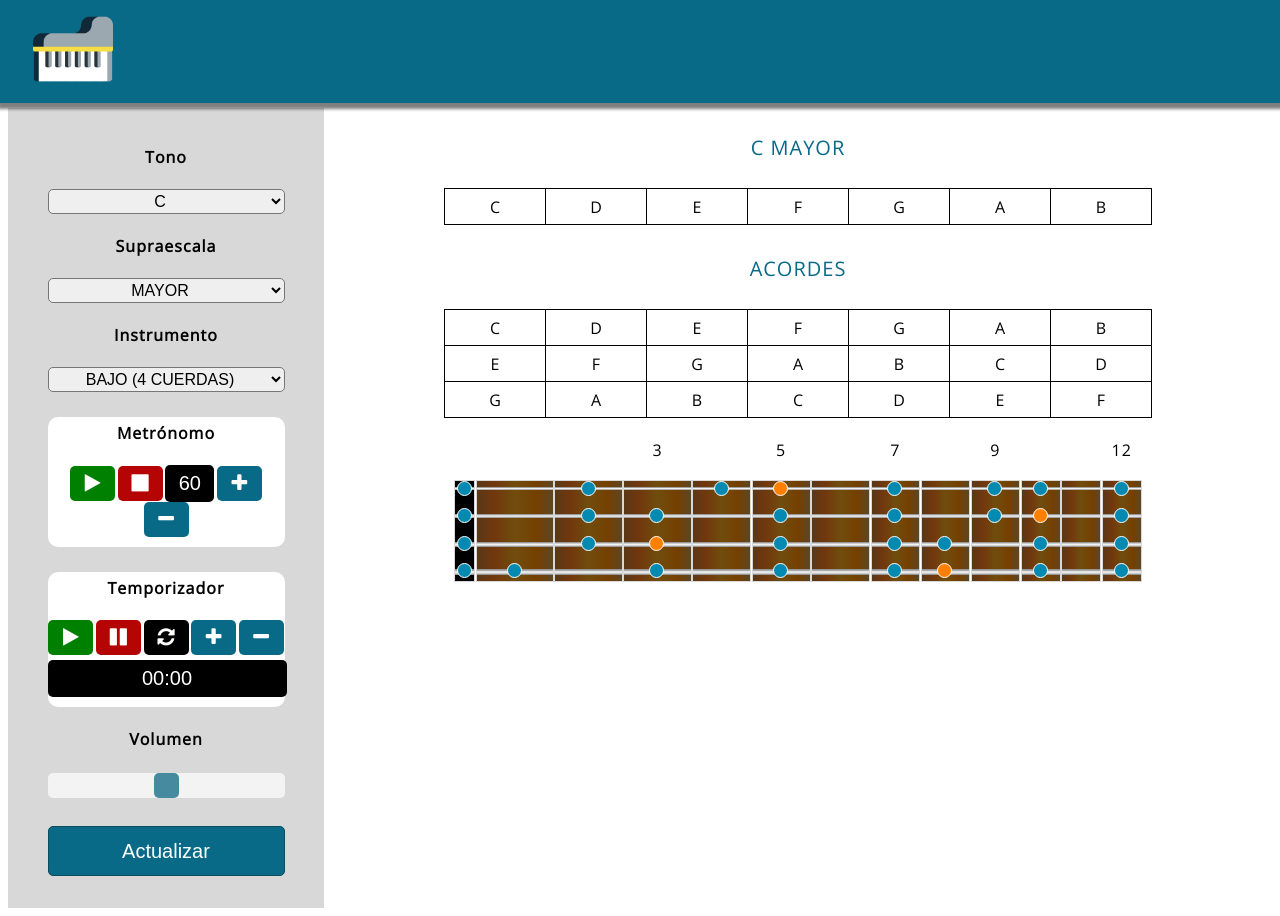
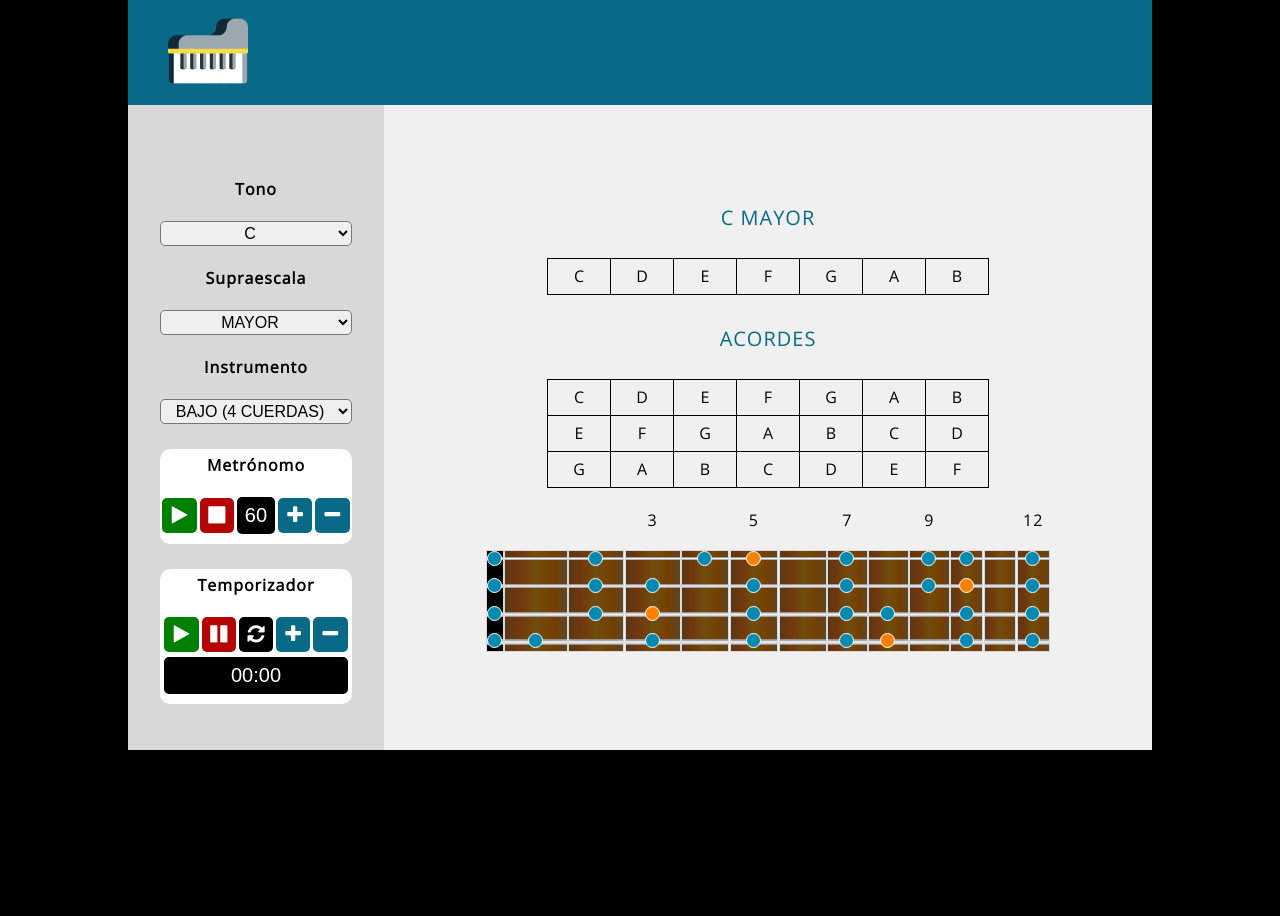
Before and after one commit to franco-villarreal/mcalc, a plain HTML site: page index.html in a window 1280 px wide. After the commit the page ends 800 px from the top, so only its background shows below. Drawn offline with nearby package versions, Linux system fonts and the light colour scheme.

Commit message:
update improvement

```diff
--- a/index.html
+++ b/index.html
@@ -81,15 +81,6 @@
       				<input type="text" id="timer" name="country" value='00:00' class="text-timer" readonly>
 
 
-      			</div>
-
-      			<div class="input-div-4">
-      				<p><strong>Volumen</strong></p>
-      				<input type="range" min="0" max="1" value="0.5" step="0.1" id="mislider" name="" class="slider">
-      			</div>
-
-      			<div class="boton-ver">
-        			<button style="cursor:pointer" id="btnVer">Actualizar</button>
       			</div>
 
     		</div>
--- a/script/main.js
+++ b/script/main.js
@@ -1,32 +1,25 @@
-var btn = document.getElementById('btnVer');
 var titulo = document.getElementById('titulo');
 var acordes = document.getElementById('acordes');
-
 window.onload = ocultarMastil();
 window.onload = ocultarMastilG6();
-
 function ocultarMastil(){
 	var elemento = document.getElementById('contenedorMastil');
 	elemento.style.display = 'none';
 }
-
 function ocultarMastilG6(){
 	var elemento = document.getElementById('contenedorMastilG6');
 	elemento.style.display = 'none';
 }
-
 function mostrarMastil(){
 	ocultarMastilG6();
 	var elemento = document.getElementById('contenedorMastil');
 	elemento.style.display = 'block';
 }
-
 function mostrarMastilG6(){
 	ocultarMastil();
 	var elemento = document.getElementById('contenedorMastilG6');
 	elemento.style.display = 'block';
 }
-
 var NOTAS = ['C','C#','D','D#','E','F','F#','G','G#','A','A#','B'];
 var SEMITONO = 1;
 var TONO = SEMITONO*2;
@@ -37,39 +30,26 @@ var LIDIO = [0,TONO,TONO,TONO,SEMITONO,TONO,TONO];
 var MIXOLIDIO = [0,TONO,TONO,SEMITONO,TONO,TONO,SEMITONO];
 var EOLICO = [0,TONO,SEMITONO,TONO,TONO,SEMITONO,TONO];
 var LOCRIO = [0,SEMITONO,TONO,TONO,SEMITONO,TONO,TONO];
-
 var MAYOR = [0,TONO,TONO,SEMITONO,TONO,TONO,TONO];
 var MENOR = [0,TONO,SEMITONO,TONO,TONO,SEMITONO,TONO];
 var MENOR_ARMONICA = [0,TONO,SEMITONO,TONO,TONO,SEMITONO,TONO+SEMITONO];
 var PENTATONICA_MENOR = [0,TONO+SEMITONO,TONO,TONO,TONO+SEMITONO];
 var PENTATONICA_MAYOR = [0,TONO,TONO,TONO+SEMITONO,TONO];
-
 var NOTAS_CUERDAS = [['G','G#','A','A#','B','C','C#','D','D#','E','F','F#','G'],['D','D#','E','F','F#','G','G#','A','A#','B','C','C#','D'],['A','A#','B','C','C#','D','D#','E','F','F#','G','G#','A'],['E','F','F#','G','G#','A','A#','B','C','C#','D','D#','E']];
 var NOTAS_CUERDAS_G6 = [['E','F','F#','G','G#','A','A#','B','C','C#','D','D#','E'],['B','C','C#','D','D#','E','F','F#','G','G#','A','A#','B'],['G','G#','A','A#','B','C','C#','D','D#','E','F','F#','G'],['D','D#','E','F','F#','G','G#','A','A#','B','C','C#','D'],['A','A#','B','C','C#','D','D#','E','F','F#','G','G#','A'],['E','F','F#','G','G#','A','A#','B','C','C#','D','D#','E']];
-btn.onclick = function() {
+var inputTonalidad = document.getElementById("tonalidad");
+var inputEscala = document.getElementById("escala");
+var inputInstrumento = document.getElementById("instrumento");
+window.onload = calcularTonalidad();
+inputTonalidad.addEventListener('change', () => {
 	calcularTonalidad();
-}
-
-window.onload = calcularTonalidad();
-/*	var tono = prompt('Por favor, ingrese la tonalidad deseada');
-	if (tono === 'C' || tono === 'C#' || tono === 'D' || tono === 'D#' || tono === 'E' || tono === 'F' || tono === 'F#' || tono === 'G' || tono === 'G#' || tono === 'A' || tono === 'A#' || tono === 'B'){
-		return tono;
-	} else {
-		alert('El dato ingresado es incorrecto');
-		setTonalidad();
-	}
-}
-
-function setEscala(){
-	var escala = prompt('Por favor, ingrese la escala deseada');
-	if (escala === 'MENOR' || escala === 'MAYOR' || escala === 'MENOR ARMONICA'){
-		return escala;
-	} else {
-		alert('El dato ingresado es incorrecto');
-		setEscala();
-	}
-}
-*/
+});
+inputEscala.addEventListener('change', (event) => {
+	calcularTonalidad();
+});
+inputInstrumento.addEventListener('change', (event) => {
+	calcularTonalidad();
+});
 function getPosNota(tonalidad){
 	var posNota = -1;
 	var i = 0;
@@ -81,7 +61,6 @@ function getPosNota(tonalidad){
 	}
 	return posNota;
 }
-
 function reordenarNotas(tonalidad){
 	var posNota = getPosNota(tonalidad);
 	var notas = new Array(12);
@@ -94,10 +73,9 @@ function reordenarNotas(tonalidad){
 	}
 	return notas;
 }
-
 function calcularGrados(){
-	var tonalidad = document.getElementById("tonalidad").value;
-	var escala = document.getElementById("escala").value;
+	var tonalidad = inputTonalidad.value;
+	var escala = inputEscala.value;
 	var intervalo = 0;
 	titulo.innerHTML = tonalidad + ' ' + escala;
 	acordes.innerHTML = 'ACORDES';
@@ -201,9 +179,8 @@ function calcularGrados(){
 	}
 	return grados;
 }
-
 function calcularTonalidad(){
-	var instrumento = document.getElementById("instrumento").value;
+	var instrumento = inputInstrumento.value;
 	var grados = calcularGrados();
 	var row = document.getElementById("row");
 	var row1 = document.getElementById("row-1");
@@ -223,12 +200,10 @@ function calcularTonalidad(){
 	document.getElementById("tabla").style.display = "inline";
 	marcarMastil(grados, instrumento);
 }
-
 function listarAcordes(grados){
 	var row1 = document.getElementById("row-1");
 	var row2 = document.getElementById("row-2");
 	var row3 = document.getElementById("row-3");
-
 	for (var i=0; i<grados.length; i++){
 		var td = document.createElement('td');
         td.innerHTML = grados[i];
@@ -257,7 +232,6 @@ function listarAcordes(grados){
 	}
 	document.getElementById("tabla-acordes").style.display = "inline";
 }
-
 function marcarMastil(grados, instrumento){
 	var inst = 'INTRUMENTO NO SELECCIONADO';
 	var cantCuerdas = 0;
@@ -286,17 +260,13 @@ function marcarMastil(grados, instrumento){
 			var x = 0;
 			var encontrado = false;
 			while (x<grados.length && encontrado === false){
-
 				if (notasPorCuerda[j][i] == grados[0]){
 					cuerdas[j][i].style.display = 'inline-block';
 					cuerdas[j][i].style.backgroundColor = '#FF8000';
-					/*cuerdas[j][i].style.border = '1px solid #DF7401';*/
 					encontrado = true;
 				} else if(notasPorCuerda[j][i] == grados[x]){
-
 					cuerdas[j][i].style.display = 'inline-block';
 					cuerdas[j][i].style.background = '#0489B1';
-					/*cuerdas[j][i].style.border = '1px solid #086A87';*/
 					encontrado = true;
 				}
 				x++;
@@ -312,47 +282,34 @@ function marcarMastil(grados, instrumento){
 		break;
 	}
 }
-
 var notas = document.getElementsByClassName('nota');
-
 for (var i in notas){
-
 	(function(i){
     notas[i].onclick = function(){
 
     	var instSel = document.getElementById("instrumento").value;
     	var carpeta = 'guitarra';
-    	var slider = document.getElementById("mislider").value;
-
     	if (instSel === 'BAJO4C'){
     		carpeta = 'bajo';
     	}
-
     	if (notas[i].style.display === 'none'){
-
 		} else {
 			var audio = new Audio('sounds/' + carpeta + '/sound' + i + '.mp3');
-			audio.volume = slider;
+			audio.volume = 1;
 			audio.play();
 		}
     };
  	})
   (i);
 }
-
 for (var i in notas){
-
 	(function(i){
-
     notas[i].onmouseover = function(){
 
 		notas[i].style.width = '18px';
 		notas[i].style.height = '18px';
 		notas[i].style.margin = '-8px 0px 0px -10px';
-
-
     };
-
     notas[i].onmouseout = function(){
 
 		notas[i].style.width = '13px';
@@ -360,16 +317,13 @@ for (var i in notas){
 		notas[i].style.margin = '-6px 0px 0px -8px';
 
     };
-
  	})
   (i);
 }
 // METRONOMO
-
 var tempo = document.getElementById("tempo");
 var btnSubirTempo = document.getElementById("btnSubir");
 var btnBajarTempo = document.getElementById('btnBajar');
-
 btnSubirTempo.onclick = function(){
 	if (parseInt(tempo.value, 10) < 300){
 		tempo.value = parseInt(tempo.value, 10) + 5;
@@ -378,7 +332,6 @@ btnSubirTempo.onclick = function(){
 	audio.volume = 0.25;
 	audio.play();
 }
-
 btnBajarTempo.onclick = function(){
 	if (parseInt(tempo.value, 10) > 0){
 		tempo.value = parseInt(tempo.value, 10) - 5;
@@ -387,10 +340,8 @@ btnBajarTempo.onclick = function(){
 	audio.volume = 0.25;
 	audio.play();
 }
-
 var btnPlay = document.getElementById("btnPlay");
 var btnStop = document.getElementById('btnStop');
-
 btnPlay.onclick = function(){
 	deshabilitarBotones();
 	var miliseconds = 60000/parseInt(tempo.value, 10);
@@ -399,23 +350,18 @@ btnPlay.onclick = function(){
 	tempoLoop;
 	function metronomo(){
 		textMetro.style.color = 'red';
-		var slider = document.getElementById("mislider").value;
 		var audio = new Audio('sounds/click.mp3');
-		audio.volume = slider;
+		audio.volume = 1;
 		audio.play();
 	}
-
 	btnStop.onclick = function(){clearInterval(tempoLoop);textMetro.style.color = 'black'; habilitarBotones();}
-
 }
-
 function habilitarBotones(){
 	btnPlay.disabled = false;
 	btnSubirTempo.disabled = false;
 	btnBajarTempo.disabled = false;
 	btnStop.disabled = true;
 }
-
 function deshabilitarBotones(){
 	btnPlay.disabled = true;
 	btnSubirTempo.disabled = true;
@@ -423,23 +369,19 @@ function deshabilitarBotones(){
 	btnStop.disabled = false;
 }
 // TEMPORIZADOR
-
 var timer = document.getElementById("timer");
 var btnSubirTimer = document.getElementById("btnSubirTimer");
 var btnBajarTimer = document.getElementById('btnBajarTimer');
 var btnPlayTimer = document.getElementById('btnPlayTimer');
 var btnStopTimer = document.getElementById('btnStopTimer');
 var btnResetTimer = document.getElementById('btnResetTimer');
-
 var formatTimer = new Intl.NumberFormat("en-US", { style: "decimal", minimumIntegerDigits: 2 });
 var hours = 0;
 var mins = 0;
-
 btnSubirTimer.onclick = function(){
 	subirTimer();
 
 }
-
 function subirTimer(){
 	mins += 1;
 	if (mins >= 60){
@@ -448,7 +390,6 @@ function subirTimer(){
 	}
 	timer.value = formatTimer.format(hours) + ':' + formatTimer.format(mins);
 }
-
 btnSubirTimer.onmousedown = function(){
 	var loop = setInterval(subirTimer, 100);
 	loop;
@@ -458,11 +399,9 @@ btnSubirTimer.onmousedown = function(){
 
 	timer.value = formatTimer.format(hours) + ':' + formatTimer.format(mins);
 }
-
 btnBajarTimer.onclick = function(){
 	bajarTimer();
 }
-
 function bajarTimer(){
 	mins -= 1;
 	if (mins < 0 && hours > 0){
@@ -473,7 +412,6 @@ function bajarTimer(){
 	}
 	timer.value = formatTimer.format(hours) + ':' + formatTimer.format(mins);
 }
-
 btnBajarTimer.onmousedown = function(){
 	var loop = setInterval(bajarTimer, 100);
 	loop;
@@ -482,13 +420,11 @@ btnBajarTimer.onmousedown = function(){
 		}
 	timer.value = formatTimer.format(hours) + ':' + formatTimer.format(mins);
 }
-
 btnResetTimer.onclick = function(){
 	hours = 0;
 	mins = 0;
 	timer.value = formatTimer.format(hours) + ':' + formatTimer.format(mins);
 }
-
 btnPlayTimer.onclick = function(){
 
 		deshabilitarBotonesTimer()
@@ -499,8 +435,6 @@ btnPlayTimer.onclick = function(){
 			habilitarBotonesTimer();
 		}
 }
-
-
 function contadorTimer(){
 	if (mins === 0 && hours === 0){
 		mins = 0;
@@ -513,7 +447,6 @@ function contadorTimer(){
 	}
 	timer.value = formatTimer.format(hours) + ':' + formatTimer.format(mins);
 }
-
 function habilitarBotonesTimer(){
 	btnPlayTimer.disabled = false;
 	btnSubirTimer.disabled = false;
@@ -521,7 +454,6 @@ function habilitarBotonesTimer(){
 	btnStopTimer.disabled = true;
 	btnResetTimer.disabled = false;
 }
-
 function deshabilitarBotonesTimer(){
 	btnPlayTimer.disabled = true;
 	btnSubirTimer.disabled = true;
--- a/styles/style.css
+++ b/styles/style.css
@@ -1,29 +1,33 @@
 html {
   font-size: 10px;
   font-family: 'Open Sans', sans-serif;
-  background-color: white;
+  background-color: black;
   margin: 0px 0px 0px 0px;
   padding: 0px 0px 0px 0px;
 }
 
 header {
   background-color: #086A87;
-  width: 99.5%;
+  width: 80%;
   height: 105px;
-  margin: -10px 0px 10px -10px;
-  padding: 0px 0px 0px 25px;
+  margin: 0px 0px 0px 0px;
+  padding: 0px 0px 0px 0px;
   vertical-align: center;
   align-content: center;
-  box-shadow: 3px 3px 3px 3px rgba(0,0,0,0.5);
   position: fixed;
 }
-
+header a{
+  margin-left: 30px;
+}
+body {
+  width: 80%;
+  margin: 0px auto;
+}
 .contenedor {
   padding-top: 100px;
   width: 100%;
-  height: 800px;
+  height: 650px;
   margin: 0px auto;
-  background-color: white;
   vertical-align: center;
   align-content: center;
   text-align: center;
@@ -34,7 +38,7 @@ header {
 .contenedor-izquierdo {
   float: left;
   width: 25%;
-  height: 800px;
+  height: 100%;
   vertical-align: center;
   align-content: center;
   text-align: center;
@@ -45,6 +49,8 @@ header {
 .contenedor-derecho {
   float: right;
   width: 75%;
+  height: 100%;
+  background-color: #f0f0f0;
   vertical-align: center;
   align-content: center;
   text-align: center;
@@ -92,13 +98,14 @@ table {
   border-collapse: collapse;
   width: 100%;
   font-size: 16px;
-  padding: 0px;
+  padding: 10px;
   border-radius: 10px;
 
 }
 
 .tabla {
   display: none;
+  padding: 10px;
   margin-top: 50px;
 }
 
@@ -108,7 +115,7 @@ td {
   text-align: center;
   border: 0.5px solid black;
   border-collapse: collapse;
-  width: 100px;
+  width: 62px;
   height: 35px;
 }
 
@@ -422,7 +429,7 @@ button:hover {
 }
 
 .boton-metronomo {
-  width: 45px;
+  width: 18%;
   height: 35px;
   border: 0px;
   border-radius: 5px;
@@ -432,7 +439,7 @@ button:hover {
 }
 
 .text-tempo {
-  width: 45px;
+  width: 18%;
   height: 35px;
   border: 0px;
   border-radius: 5px;
@@ -443,7 +450,8 @@ button:hover {
 }
 
 .boton-metronomo-play {
-  width: 45px;
+  font-size: 1em;
+  width: 18%;
   height: 35px;
   border: 0px;
   border-radius: 5px;
@@ -458,7 +466,7 @@ button:hover {
 }
 
 .boton-metronomo-stop {
-  width: 45px;
+  width: 18%;
   height: 35px;
   border: 0px;
   border-radius: 5px;
@@ -484,7 +492,7 @@ button:hover {
 }
 
 .boton-timer {
-  width: 45px;
+  width: 18%;
   height: 35px;
   border: 0px;
   border-radius: 5px;
@@ -494,7 +502,7 @@ button:hover {
 }
 
 .text-timer {
-  width: 235px;
+  width: 94%;
   height: 35px;
   border: 0px;
   border-radius: 5px;
@@ -506,7 +514,7 @@ button:hover {
 }
 
 .boton-timer-play {
-  width: 45px;
+  width: 18%;
   height: 35px;
   border: 0px;
   border-radius: 5px;
@@ -521,7 +529,7 @@ button:hover {
 }
 
 .boton-timer-stop {
-  width: 45px;
+  width: 18%;
   height: 35px;
   border: 0px;
   border-radius: 5px;
@@ -536,7 +544,7 @@ button:hover {
 }
 
 .boton-timer-reset {
-  width: 45px;
+  width: 18%;
   height: 35px;
   border: 0px;
   border-radius: 5px;
```
